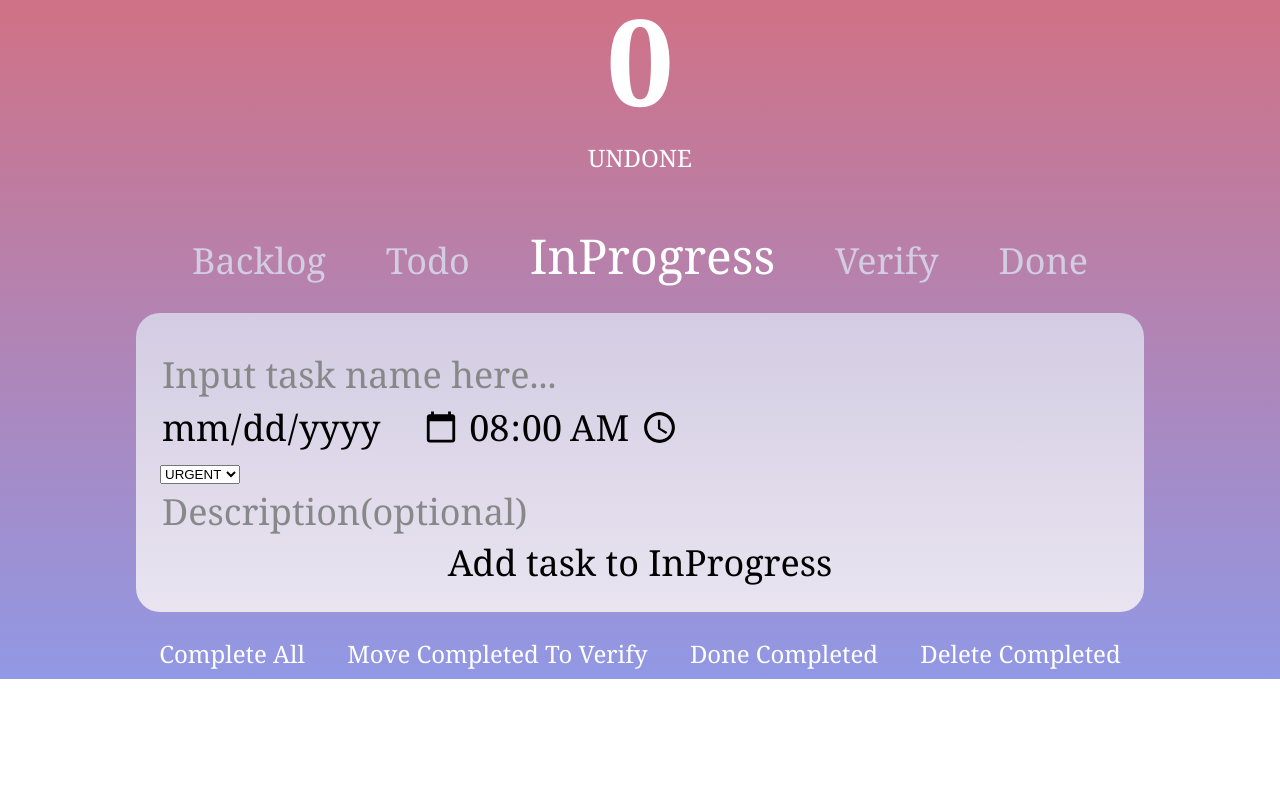
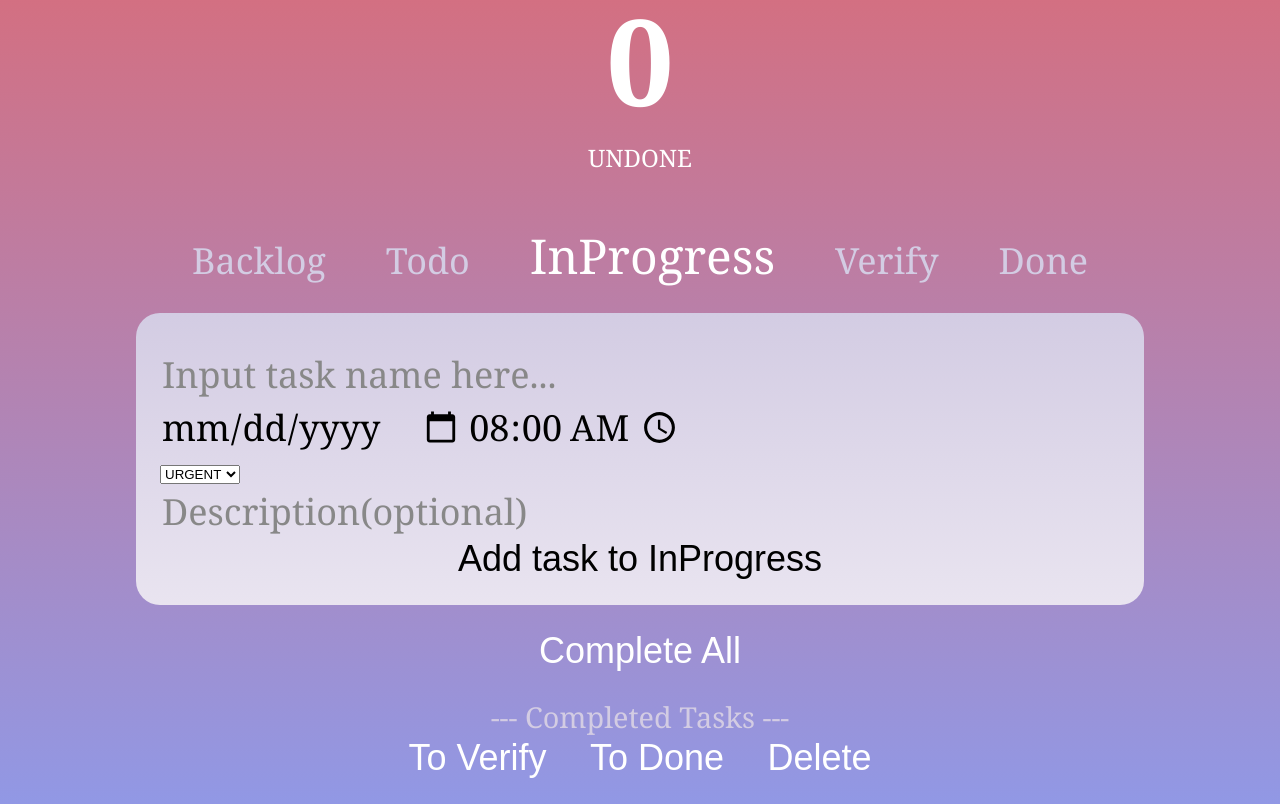
Before and after one commit to Yan-1999/Tenparu, a plain HTML site: page index.html in a window 1280 px wide. Shown: the part 233-1037 px from the top of the page. Before the commit the page ends 912 px from the top, so only its background shows below. Drawn offline with Linux system fonts and the light colour scheme.

Commit message:
ui modify

```diff
--- a/index.html
+++ b/index.html
@@ -46,10 +46,16 @@
         <input id="add-task" type="submit" value="Add task to InProgress">
     </form>
     <div id="manipulation">
-        <button id="complete-all">Complete All</button>
-        <button id="next-completed">Move Completed To InProgress</button>
-        <button id="done-completed">Done Completed</button>
-        <button id="delete-completed">Delete Completed</button>
+        <div>
+            <button id="complete-all">Complete All</button>
+        </div>
+        <div>
+            --- Completed Tasks ---
+            <br>
+            <button id="next-completed">To Verify</button>
+            <button id="done-completed">To Done</button>
+            <button id="delete-completed">Delete</button>
+        </div>
     </div>
     <div id="task-list"></div>
     <template id="task-template">
--- a/script.js
+++ b/script.js
@@ -264,7 +264,7 @@ class TaskView {
             TaskView.completeAllButton.style.display = 'inline-block';
             TaskView.doneCompletedButton.style.display = 'inline-block';
             TaskView.deleteCompletedButton.style.display = 'inline-block';
-            TaskView.nextCompletedButton.innerText = ['Move Completed To', Stage[stage + 1]].join(' ');
+            TaskView.nextCompletedButton.innerText = ['To', Stage[stage + 1]].join(' ');
         }
     }
     static initStageButtons() {
--- a/script.ts
+++ b/script.ts
@@ -347,7 +347,7 @@ class TaskView {
             TaskView.completeAllButton.style.display = 'inline-block';
             TaskView.doneCompletedButton.style.display = 'inline-block';
             TaskView.deleteCompletedButton.style.display = 'inline-block';
-            TaskView.nextCompletedButton.innerText = ['Move Completed To', Stage[stage + 1]].join(' ');
+            TaskView.nextCompletedButton.innerText = ['To', Stage[stage + 1]].join(' ');
         }
     }
 
--- a/style.css
+++ b/style.css
@@ -35,6 +35,7 @@ button {
 }
 
 #stages, #manipulation {
+    color: #d3cce3;
     font-family: inherit;
     text-align: center;
 }
@@ -56,8 +57,15 @@ button {
     font-size: 2rem;
 }
 
+#manipulation div {
+    margin: 1rem 0;
+    font-size: 1.2rem;
+}
+
 #manipulation button {
     color: #fff;
+    font-size: 1.5rem;
+    font-family: sans-serif;
 }
 
 input {
@@ -80,6 +88,10 @@ input[type="time"] {
 
 input[type="checkbox"] {
     width: 2rem;
+}
+
+input[type="submit"] {
+    font-family: sans-serif;
 }
 
 .task, #new-task {
```
